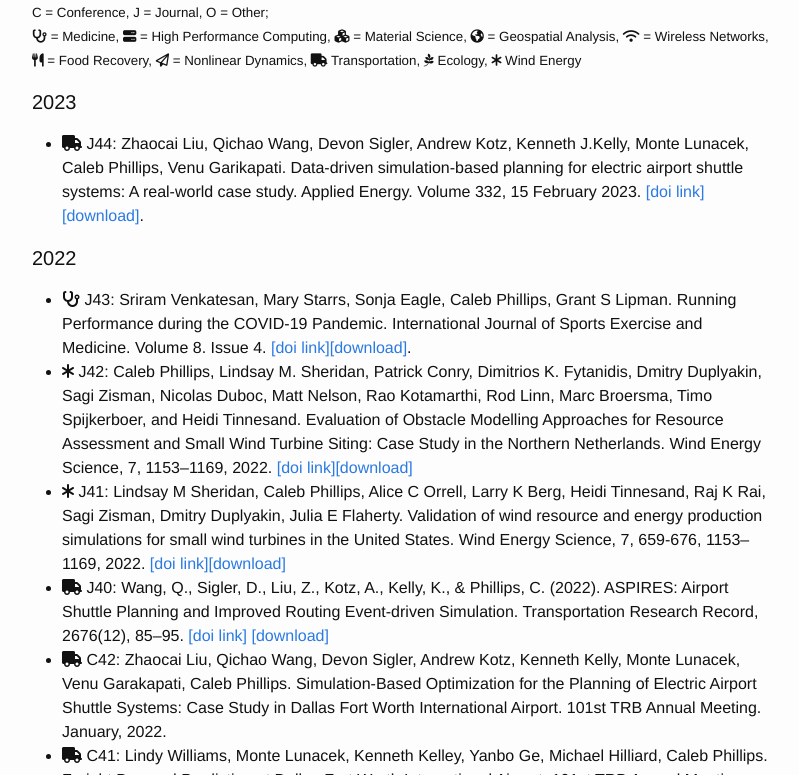
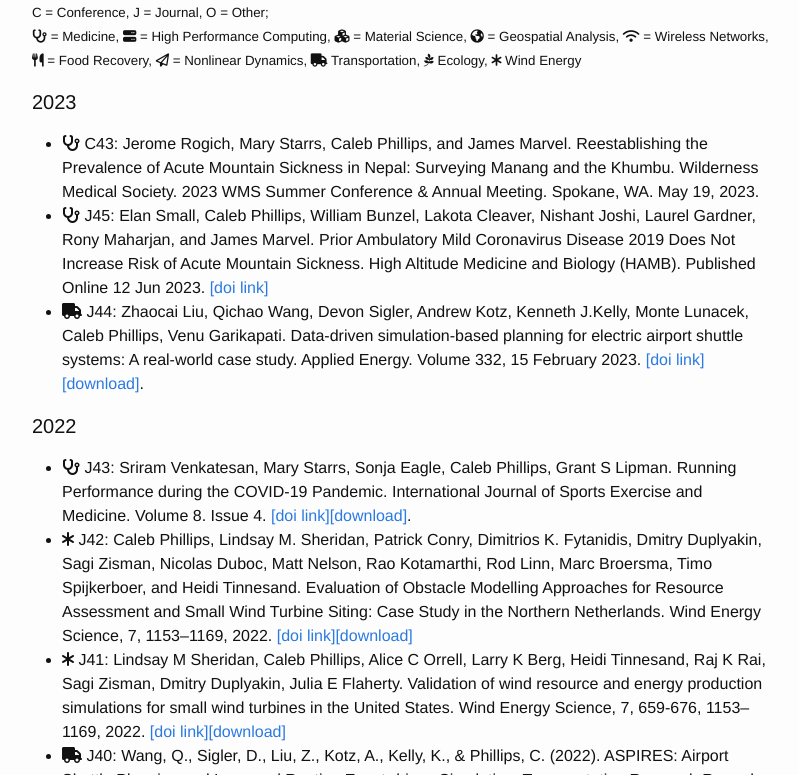
Before and after one commit to somerandomsequence/smallwhitecube, a Jekyll site: the page built from research.md, in a window 1280 px wide and 900 px high, scrolled down 759 px, cut to the strip 125-900 px from the top of the window. Shown: the whole strip, without its empty margins (238-1037 px from the left). Built offline with Jekyll 4.4.1, drawn with Linux system fonts in a browser that asks for light colours; nearby versions of some CDN libraries; some of the changed text lies outside the part shown.

Commit message:
Update papers.html

```diff
--- a/_includes/papers.html
+++ b/_includes/papers.html
@@ -18,6 +18,11 @@
 
   <h4>2023</h4>
   <ul>
+    <li><i class="fa fa-stethoscope" aria-hidden="true"></i> C43: Jerome Rogich, Mary Starrs, Caleb Phillips, and James Marvel.
+      Reestablishing the Prevalence of Acute Mountain Sickness in Nepal: Surveying Manang and the Khumbu. Wilderness Medical Society. 2023 WMS Summer Conference & Annual Meeting. Spokane, WA. May 19, 2023.</li>
+    <li><i class="fa fa-stethoscope" aria-hidden="true"></i> J45: Elan Small, Caleb Phillips, William Bunzel, Lakota Cleaver, Nishant Joshi, Laurel Gardner, Rony Maharjan, and James Marvel.
+      Prior Ambulatory Mild Coronavirus Disease 2019 Does Not Increase Risk of Acute Mountain Sickness. High Altitude Medicine and Biology (HAMB). Published Online 12 Jun 2023.
+      <a href="https://doi.org/10.1089/ham.2022.0150">[doi link]</a></li>
     <li><i class="fa fa-truck" aria-hidden="true"></i> J44: Zhaocai Liu, Qichao Wang, Devon Sigler, Andrew Kotz, Kenneth J.Kelly, Monte Lunacek,
       Caleb Phillips, Venu Garikapati. Data-driven simulation-based planning for electric airport shuttle systems: A real-world case study. Applied Energy.
       Volume 332, 15 February 2023. <a href="https://doi.org/10.1016/j.apenergy.2022.120483">[doi link]</a><a href="/pdfs/papers/liu2023.pdf">[download]</a>.</li>
@@ -223,7 +228,7 @@ American Journal of Medicine (2018). <a href="https://doi.org/10.1016/j.amjmed.2
 <h3>Technical Reports</h3>
 
 <ul>
- <li><i class="fa fa-truck" aria-hidden="true"></i> R25: Qichao Wang, Joseph Severino, Juliette Ugirumurera, Caleb Phillips. High-Fidelity Modeling of Curbside Driving Behavior in SUMO: Preprint. Golden, CO: National Renewable Energy Laboratory.
+ <li><i class="fa fa-truck" aria-hidden="true"></i> R25: Qichao Wang, Joseph Severino, Juliette Ugirumurera, Caleb Phillips. High-Fidelity Modeling of Curbside Driving Behavior in SUMO. Golden, CO: National Renewable Energy Laboratory.
     NREL/CP-2C00-80870. <a href="https://www.nrel.gov/docs/fy23osti/80870.pdf">[download]</a></li>
  <li><i class="fa fa-truck" aria-hidden="true"></i> R24: Sigler, Devon et al. Transportation Hub Infrastructure Expansion: Decision Support Under Uncertainty. Golden, CO: National Renewable Energy Laboratory.
     NREL/TP-2C00-80637. <a href="https://www.nrel.gov/docs/fy21osti/80637.pdf">[download]</a></li>
```
